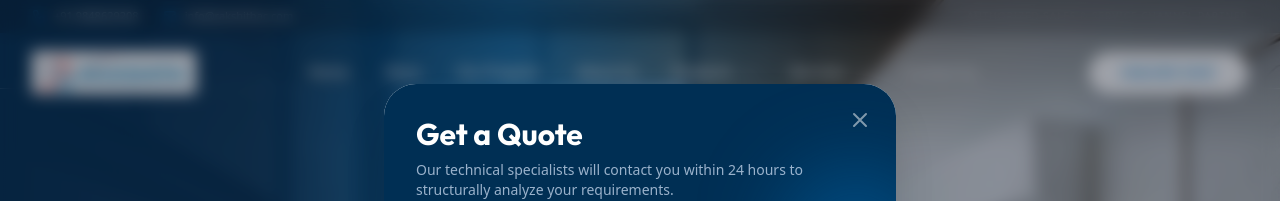
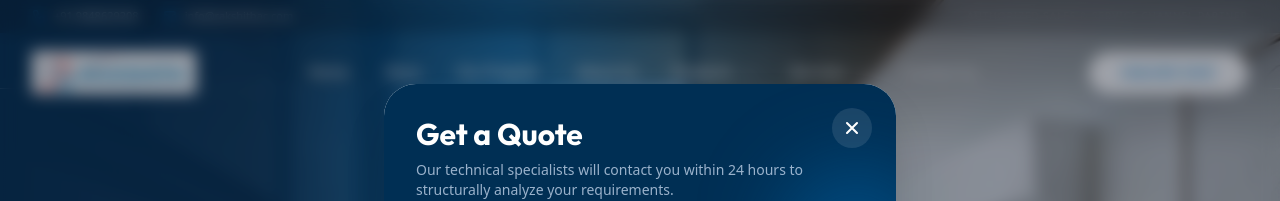
Before and after one commit to charankumardigitalraiz-max/rakshit-ai-conditioners-website, a React (Vite) app: page / in a window 1280 px wide. Both pictures are taken after a click on the button "INQUIRE NOW". Shown: the top 201 px of the page. Built offline with nearby package versions, Linux system fonts and the light colour scheme.

Commit message:
webiste updated sucessfully

```diff
--- a/src/components/Header.jsx
+++ b/src/components/Header.jsx
@@ -236,8 +236,12 @@ export default function Header() {
             <div className="relative bg-[#002f54] p-8 pb-10 overflow-hidden">
               <div className="absolute inset-0 opacity-10" style={{ backgroundImage: 'radial-gradient(#fff 0.5px, transparent 0.5px)', backgroundSize: '20px 20px' }}></div>
               <div className="absolute top-1/2 -right-10 w-40 h-40 bg-[#0072bc]/40 rounded-full blur-[40px]"></div>
-              <button onClick={() => setIsModalOpen(false)} className="absolute top-6 right-6 text-white/50 hover:text-white transition-colors">
-                <svg className="w-6 h-6" fill="none" stroke="currentColor" viewBox="0 0 24 24"><path strokeLinecap="round" strokeLinejoin="round" strokeWidth={2} d="M6 18L18 6M6 6l12 12" /></svg>
+              <button
+                onClick={() => setIsModalOpen(false)}
+                className="absolute top-6 right-6 w-10 h-10 flex items-center justify-center bg-white/10 hover:bg-white/25 text-white transition-all rounded-full focus:outline-none ring-offset-2 focus:ring-2 focus:ring-white/20"
+                aria-label="Close modal"
+              >
+                <svg className="w-5 h-5" fill="none" stroke="currentColor" viewBox="0 0 24 24"><path strokeLinecap="round" strokeLinejoin="round" strokeWidth={2.5} d="M6 18L18 6M6 6l12 12" /></svg>
               </button>
               <div className="relative z-10">
                 <h2 className="text-3xl font-bold text-white mb-2" style={{ fontFamily: 'Outfit, sans-serif' }}>Get a Quote</h2>
```
